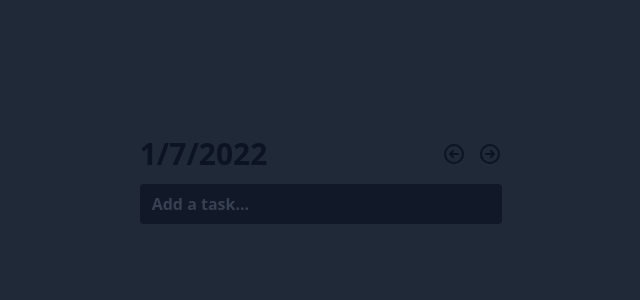
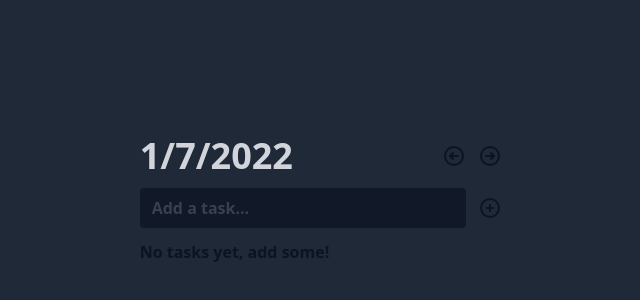
Before and after one commit to thefloatingtree/react-course-playground, a React (Create React App) app in the folder creativity-zone/todo/: page / in a window 1280 px wide. Shown: the part 24-324 px from the top of the page, without its empty margins (319-959 px from the left). Built offline with nearby package versions, Linux system fonts and the light colour scheme.

Commit message:
todo app: new add task button, tweaked colors

```diff
--- a/creativity-zone/todo/src/App.jsx
+++ b/creativity-zone/todo/src/App.jsx
@@ -2,6 +2,7 @@ import { useState } from "react";
 import { useRecoilState } from "recoil";
 import ArrowLeftIcon from "./components/Icons/ArrowLeftIcon";
 import ArrowRightIcon from "./components/Icons/ArrowRightIcon";
+import PlusIcon from "./components/Icons/PlusIcon";
 import Tasks from "./components/Tasks/Tasks";
 import Input from "./components/UI/Input";
 import { todoListState } from "./state/todos";
@@ -13,7 +14,7 @@ export default function App() {
 
   const onAddTodo = () => {
     if (!value) return
-    setTodos([ { content: value, checked: false }, ...todos ])
+    setTodos([{ content: value, checked: false }, ...todos])
     setValue('')
   }
 
@@ -21,13 +22,16 @@ export default function App() {
     <div className="flex justify-center w-full py-16 sm:py-32">
       <div className="w-11/12 sm:w-1/2 xl:w-1/3 min-w-sm p-8">
         <div className="flex items-center justify-between pb-3">
-          <h1 className="text-gray-950 font-bold text-3xl">{(new Date()).toLocaleDateString()}</h1>
+          <h1 className="text-gray-300 font-bold text-4xl">{(new Date()).toLocaleDateString()}</h1>
           <div className="flex space-x-3">
-            <ArrowLeftIcon className="text-gray-950 hover:text-gray-400 cursor-pointer transition-all"></ArrowLeftIcon>
-            <ArrowRightIcon className="text-gray-950 hover:text-gray-400 cursor-pointer transition-all"></ArrowRightIcon>
+            <ArrowLeftIcon className="text-gray-950 hover:text-gray-300 cursor-pointer transition-all"></ArrowLeftIcon>
+            <ArrowRightIcon className="text-gray-950 hover:text-gray-300 cursor-pointer transition-all"></ArrowRightIcon>
           </div>
         </div>
-        <Input value={value} onChange={(e) => setValue(e.target.value)} placeholder={"Add a task..."} onEnter={onAddTodo} />
+        <div className="flex items-center space-x-3">
+          <Input value={value} onChange={(e) => setValue(e.target.value)} placeholder={"Add a task..."} onEnter={onAddTodo} />
+          <PlusIcon className="text-gray-950 hover:text-gray-300 cursor-pointer transition-all" onClick={onAddTodo}></PlusIcon>
+        </div>
         <Tasks tasks={todos} ></Tasks>
       </div>
     </div>
--- a/creativity-zone/todo/src/components/Icons/ArrowLeftIcon.jsx
+++ b/creativity-zone/todo/src/components/Icons/ArrowLeftIcon.jsx
@@ -1,5 +1,7 @@
 export default function ArrowLeftIcon({ className, onClick }) {
-    return <svg xmlns="http://www.w3.org/2000/svg" className={"h-6 w-6 " + className} onClick={onClick} fill="none" viewBox="0 0 24 24" stroke="currentColor">
-        <path strokeLinecap="round" strokeLinejoin="round" strokeWidth={2} d="M11 15l-3-3m0 0l3-3m-3 3h8M3 12a9 9 0 1118 0 9 9 0 01-18 0z" />
-    </svg>
+    return <div>
+        <svg xmlns="http://www.w3.org/2000/svg" className={"h-6 w-6 " + className} onClick={onClick} fill="none" viewBox="0 0 24 24" stroke="currentColor">
+            <path strokeLinecap="round" strokeLinejoin="round" strokeWidth={2} d="M11 15l-3-3m0 0l3-3m-3 3h8M3 12a9 9 0 1118 0 9 9 0 01-18 0z" />
+        </svg>
+    </div>
 }
--- a/creativity-zone/todo/src/components/Icons/ArrowRightIcon.jsx
+++ b/creativity-zone/todo/src/components/Icons/ArrowRightIcon.jsx
@@ -1,5 +1,7 @@
 export default function ArrowRightIcon({ className, onClick }) {
-    return <svg xmlns="http://www.w3.org/2000/svg" className={"h-6 w-6 " + className} onClick={onClick} fill="none" viewBox="0 0 24 24" stroke="currentColor">
-        <path strokeLinecap="round" strokeLinejoin="round" strokeWidth={2} d="M13 9l3 3m0 0l-3 3m3-3H8m13 0a9 9 0 11-18 0 9 9 0 0118 0z" />
-    </svg>
+    return <div>
+        <svg xmlns="http://www.w3.org/2000/svg" className={"h-6 w-6 " + className} onClick={onClick} fill="none" viewBox="0 0 24 24" stroke="currentColor">
+            <path strokeLinecap="round" strokeLinejoin="round" strokeWidth={2} d="M13 9l3 3m0 0l-3 3m3-3H8m13 0a9 9 0 11-18 0 9 9 0 0118 0z" />
+        </svg>
+    </div>
 }
--- /dev/null
+++ b/creativity-zone/todo/src/components/Icons/PlusIcon.jsx
@@ -0,0 +1,7 @@
+export default function PlusIcon({ className, onClick }) {
+    return <div>
+        <svg xmlns="http://www.w3.org/2000/svg" className={"h-6 w-6 " + className} onClick={onClick} fill="none" viewBox="0 0 24 24" stroke="currentColor">
+            <path strokeLinecap="round" strokeLinejoin="round" strokeWidth={2} d="M12 9v3m0 0v3m0-3h3m-3 0H9m12 0a9 9 0 11-18 0 9 9 0 0118 0z" />
+        </svg>
+    </div>
+}
--- a/creativity-zone/todo/src/components/Icons/TrashIcon.jsx
+++ b/creativity-zone/todo/src/components/Icons/TrashIcon.jsx
@@ -1,5 +1,7 @@
 export default function TrashIcon({ className, onClick }) {
-    return <svg xmlns="http://www.w3.org/2000/svg" className={"h-6 w-6 " + className} onClick={onClick} fill="none" viewBox="0 0 24 24" stroke="currentColor">
-        <path strokeLinecap="round" strokeLinejoin="round" strokeWidth={2} d="M19 7l-.867 12.142A2 2 0 0116.138 21H7.862a2 2 0 01-1.995-1.858L5 7m5 4v6m4-6v6m1-10V4a1 1 0 00-1-1h-4a1 1 0 00-1 1v3M4 7h16" />
-    </svg>
+    return <div>
+        <svg xmlns="http://www.w3.org/2000/svg" className={"h-6 w-6 " + className} onClick={onClick} fill="none" viewBox="0 0 24 24" stroke="currentColor">
+            <path strokeLinecap="round" strokeLinejoin="round" strokeWidth={2} d="M19 7l-.867 12.142A2 2 0 0116.138 21H7.862a2 2 0 01-1.995-1.858L5 7m5 4v6m4-6v6m1-10V4a1 1 0 00-1-1h-4a1 1 0 00-1 1v3M4 7h16" />
+        </svg>
+    </div>
 }
--- a/creativity-zone/todo/src/components/Tasks/Task.jsx
+++ b/creativity-zone/todo/src/components/Tasks/Task.jsx
@@ -19,7 +19,7 @@ export default function Task({ task }) {
     }
 
     const onDelete = () => {
-        const updatedTodos = todos.filter((todo, i) => {
+        const updatedTodos = todos.filter((_, i) => {
             return index !== i
         })
 
@@ -29,7 +29,7 @@ export default function Task({ task }) {
     return <div className="flex items-center justify-between">
         <div className="flex items-center space-x-3 cursor-pointer" onClick={onChecked}>
             <Checkbox checked={task.checked}></Checkbox>
-            <p className={"font-semibold transition-all " + (task.checked ? "text-gray-900" : "text-gray-400")}>{task.content}</p>
+            <p className={"font-semibold transition-all " + (task.checked ? "text-gray-950" : "text-gray-300")}>{task.content}</p>
         </div>
         <TrashIcon className="text-gray-900 hover:text-red-500 cursor-pointer transition-all" onClick={onDelete}></TrashIcon>
     </div>
--- a/creativity-zone/todo/src/components/Tasks/Tasks.jsx
+++ b/creativity-zone/todo/src/components/Tasks/Tasks.jsx
@@ -3,5 +3,6 @@ import Task from "./Task";
 export default function Tasks({ tasks }) {
     return <div className="space-y-3 py-3">
         {tasks.map((task, index) => <Task task={task} key={index}></Task>)}
+        {!tasks.length && <p className="font-semibold text-gray-950">No tasks yet, add some!</p>}
     </div>
 }
--- a/creativity-zone/todo/src/components/UI/Checkbox.jsx
+++ b/creativity-zone/todo/src/components/UI/Checkbox.jsx
@@ -1,6 +1,8 @@
 export default function Checkbox({ checked, onChange }) {
-    return <div
-        onClick={onChange}
-        className={"w-6 h-6 rounded flex justify-center items-center transition-all ease-in duration-100 " + (checked ? "border-gray-900 border-[12px]" : "border-gray-400 border-[3px]")}
-    ></div>
+    return <div>
+        <div
+            onClick={onChange}
+            className={"w-6 h-6 rounded flex justify-center items-center transition-all ease-in duration-100 " + (checked ? "border-gray-900 border-[12px]" : "border-gray-400 border-[3px]")}
+        ></div>
+    </div>
 }
```
